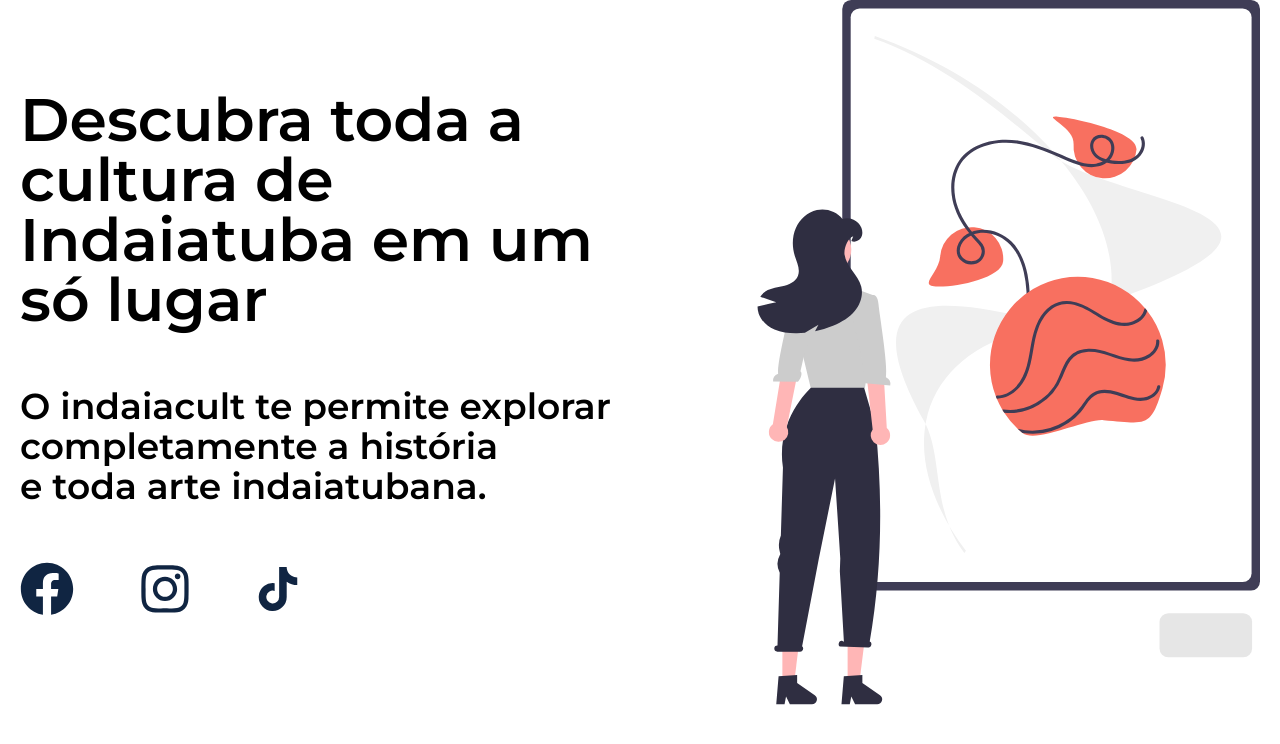
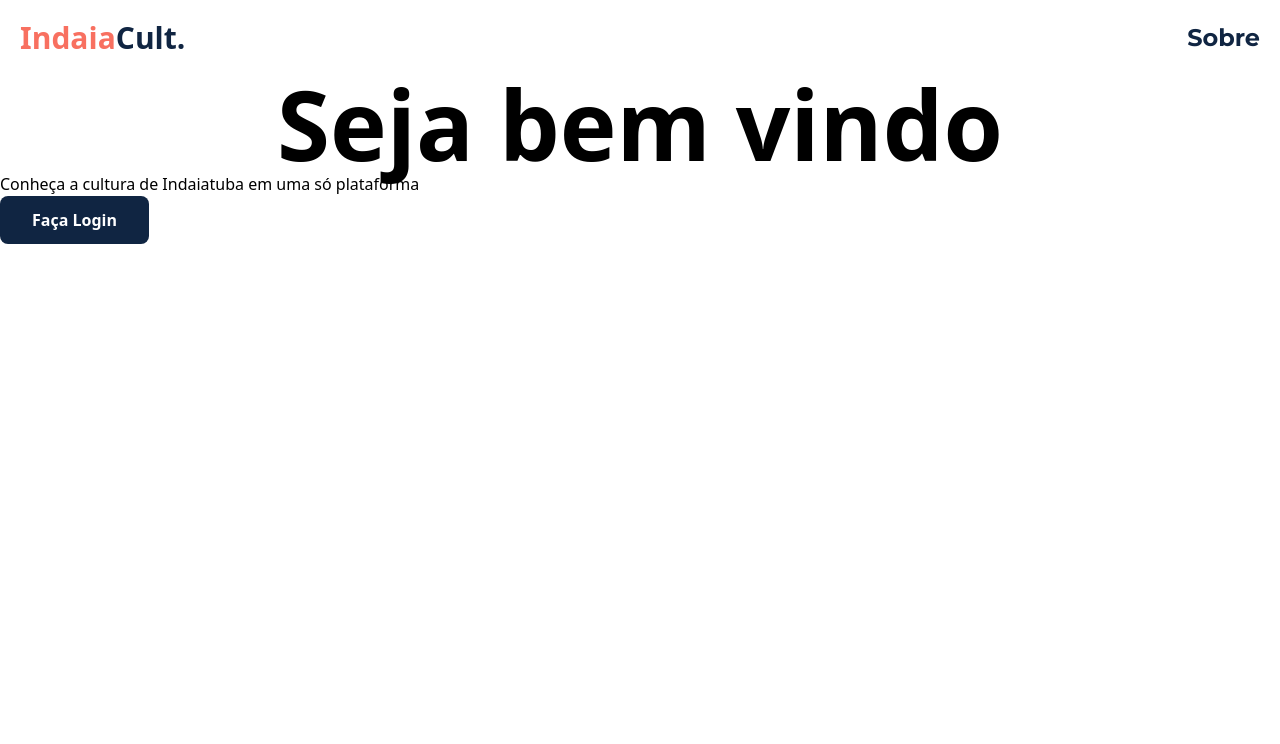
Before and after one commit to joaobsiqueira/indaiacultvite, a React (Vite) app in the folder vite-indaiacult/: page / in a window 1280 px wide. Shown: the top 744 px of the page. Built offline with nearby package versions, Linux system fonts and the light colour scheme.

Commit message:
fix: adapt landing  page style

```diff
--- /dev/null
+++ b/vite-indaiacult/src/components/LandingNav.tsx
@@ -0,0 +1,24 @@
+import { Link } from "react-router-dom";
+
+const LandingNav = () => {
+  return (
+    <section>
+      <div className="flex items-center justify-between p-5">
+        <div>
+          <span className="text-main text-3xl font-bold">Indaia</span>
+          <span className="text-darkblue dark:text-lightblue text-3xl font-bold">
+            Cult.
+          </span>
+        </div>
+        <Link
+          to="/sobre"
+          className="font-montserrat text-lg md:text-2xl font-bold text-darkblue hover:underline"
+        >
+          Sobre
+        </Link>
+      </div>
+    </section>
+  );
+};
+
+export default LandingNav;
--- a/vite-indaiacult/src/pages/landing.tsx
+++ b/vite-indaiacult/src/pages/landing.tsx
@@ -1,55 +1,23 @@
+import LandingButton from "../components/LandingButton";
 import { useTheme } from "../context";
 import { FaInstagram, FaFacebook, FaTiktok } from "react-icons/fa";
+import LandingNav from "../components/LandingNav";
 
 const LandingPage = () => {
   const { darkMode } = useTheme();
   return (
     <section>
-      <div className="flex flex-col justify-center md:flex-row items-center">
-        <div className="flex flex-col w-full gap-8 md:w-1/2 md:gap-14">
-          <h1 className="font-montserrat font-semibold text-black dark:text-white text-4xl md:text-6xl ">
-            Descubra toda a cultura de Indaiatuba em um só lugar
-          </h1>
-          <p className="font-montserrat text-black dark:text-white font-semibold text-xl md:text-4xl ">
-            O indaiacult te permite explorar <br /> completamente a história{" "}
-            <br /> e toda arte indaiatubana.
-          </p>
-          <div className="flex flex-row items-center gap-8 md:gap-16">
-            <a href="">
-              <FaFacebook
-                size={54}
-                className="text-darkblue dark:text-lightblue hover:scale-110"
-                aria-label="Ícone do Facebook, que irá te redirecionar à página oficial do indaiacult no Facebook"
-              />
-            </a>
-            <a href="">
-              <FaInstagram
-                size={54}
-                className="text-darkblue dark:text-lightblue hover:scale-110"
-                aria-label="Ícone do Instagram, que irá te redirecionar à página oficial do indaiacult no Instagram"
-              />
-            </a>
-            <a href="">
-              <FaTiktok
-                size={44}
-                className="text-darkblue dark:text-lightblue hover:scale-110"
-                aria-label="Ícone do TikTok, que irá te redirecionar à página oficial do indaiacult no TikTok"
-              />
-            </a>
-          </div>
-        </div>
+      <LandingNav />
 
-        <img
-          className="md:block hidden"
-          width={600}
-          height={700}
-          src={
-            darkMode
-              ? "/assets/undraw_landing_dark.svg"
-              : "/assets/undraw_landing_light.svg"
-          }
-          alt="img"
-        />
+      <div className="flex flex-col">
+        <h1 className="flex items-center justify-center font-bold text-4xl lg:text-8xl">
+          Seja bem vindo
+        </h1>
+        <p className="flex item">
+          Conheça a cultura de Indaiatuba em uma só plataforma
+        </p>
+
+        <LandingButton />
       </div>
     </section>
   );
```
